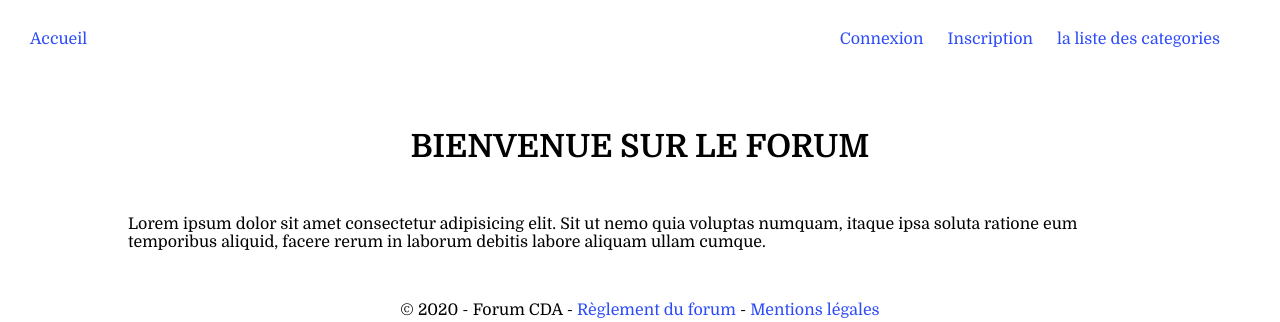
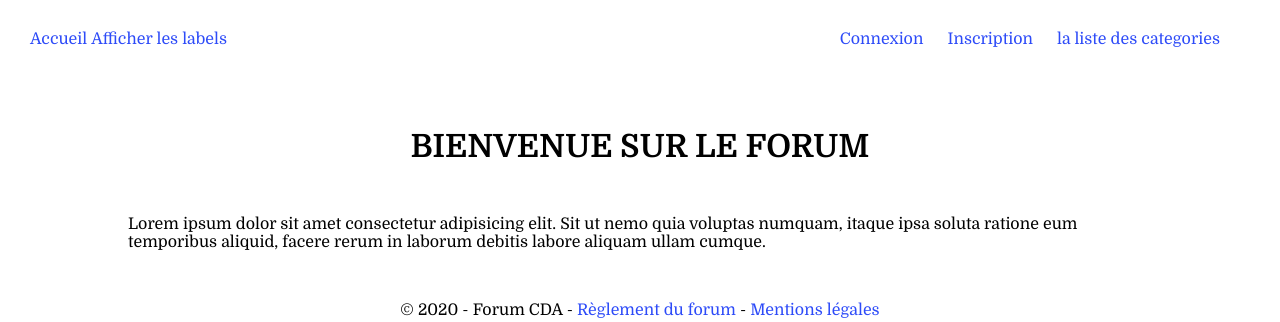
Before and after one commit to Zicka67/forumPlateau, a PHP site: page / in a window 1280 px wide. Shown: the top 322 px of the page. Run offline with PHP 8.4, Linux system fonts and the light colour scheme; some libraries are stand-ins or nearby versions.

Commit message:
Adding link for listCategories

```diff
--- a/view/layout.php
+++ b/view/layout.php
@@ -24,6 +24,7 @@
                 <nav>
                     <div id="nav-left">
                         <a href="index.php">Accueil</a>
+                        <a href="index.php?ctrl=Forum&action=listCategories">Afficher les labels</a>
                         <?php
                         //Fait planter le cache pour le moment
                         if(App\Session::isAdmin()){
```
